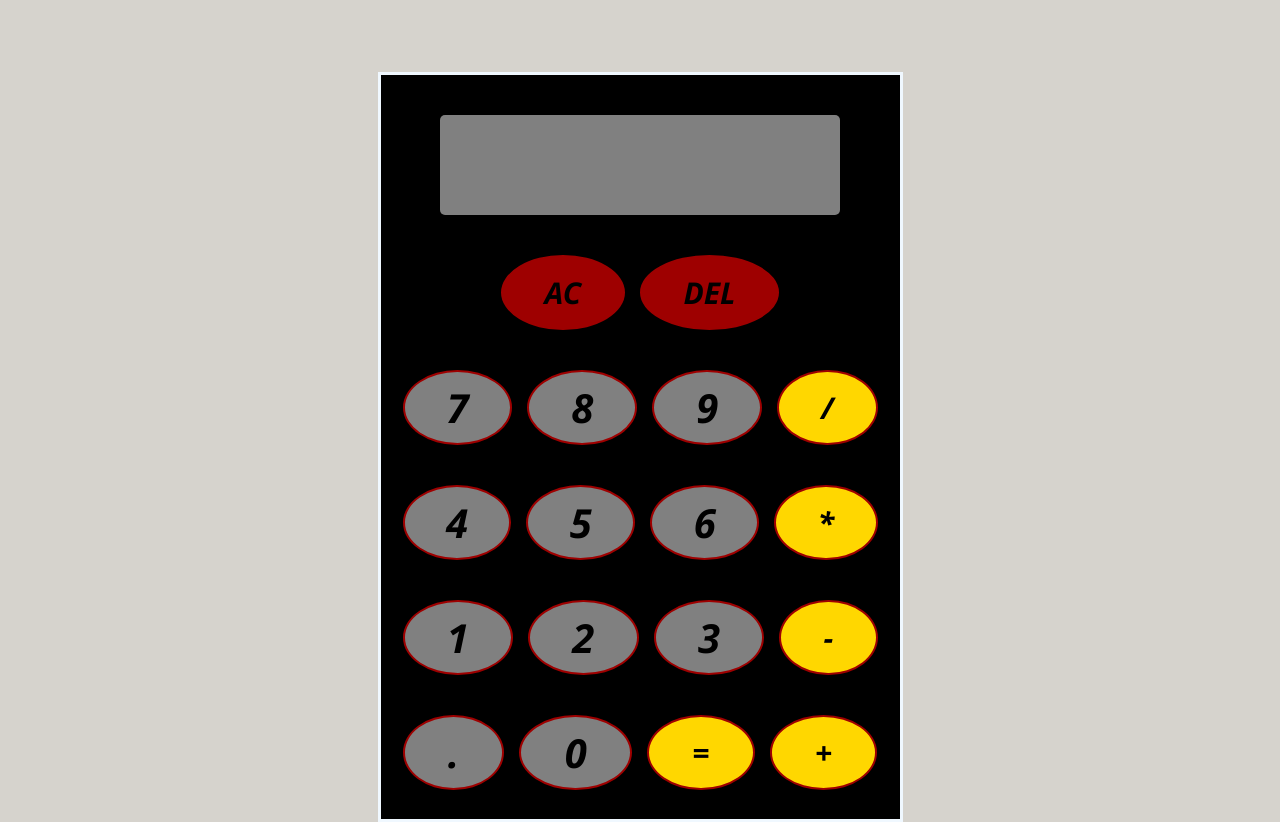
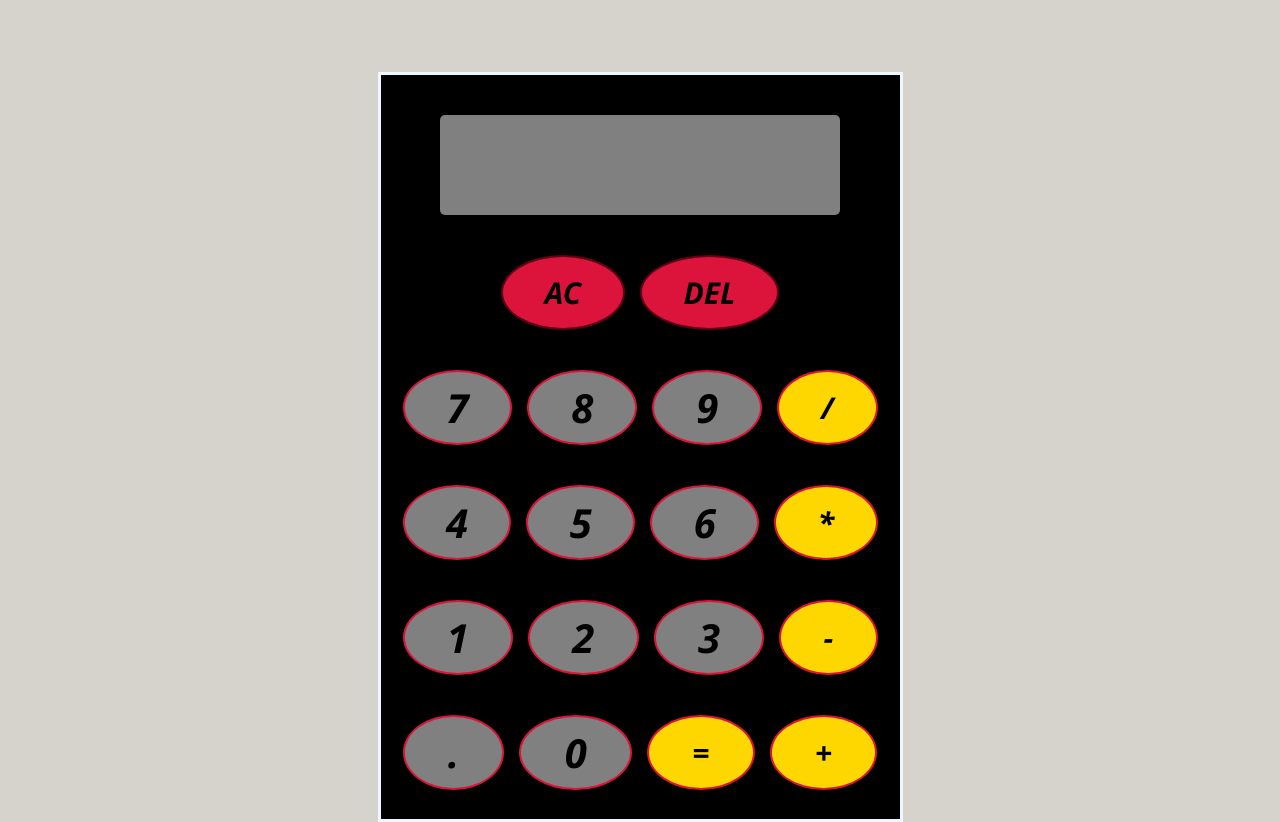
Before and after one commit to Seif-Sedky/calculator, a plain HTML site: page index.html in a window 1280 px wide. Shown: the part 78-900 px from the top of the page. Drawn offline with Linux system fonts and the light colour scheme.

Commit message:
Change colour theme

```diff
--- a/style.css
+++ b/style.css
@@ -109,7 +109,7 @@ a {
 button {
     flex-grow: 1;
     border-radius: 50%;
-    border: 2px solid rgb(158, 0, 0);
+    border: 2px solid crimson;
     height: 75px;
     font-family: 'Segoe UI', Tahoma, Geneva, Verdana, sans-serif;
     font-size: 30px;
@@ -135,5 +135,7 @@ button {
 
 #ac,
 #del {
-    background-color: rgb(158, 0, 0);
+    background-color: crimson;
+    border: 2px solid rgb(100, 0, 20);
+
 }
```
